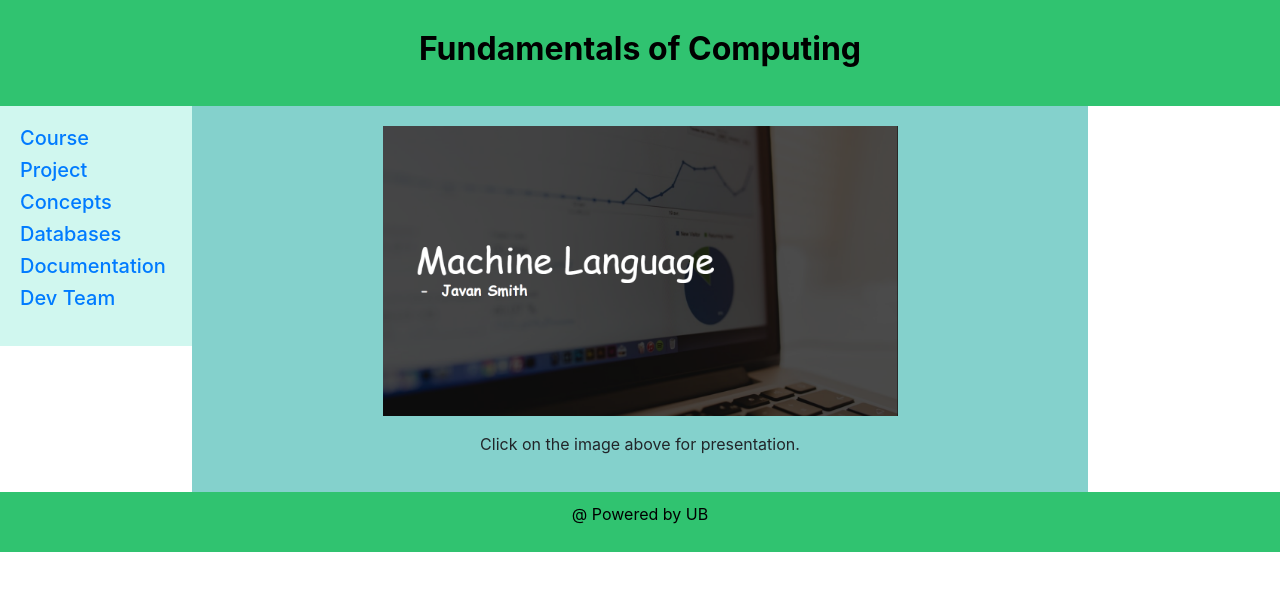
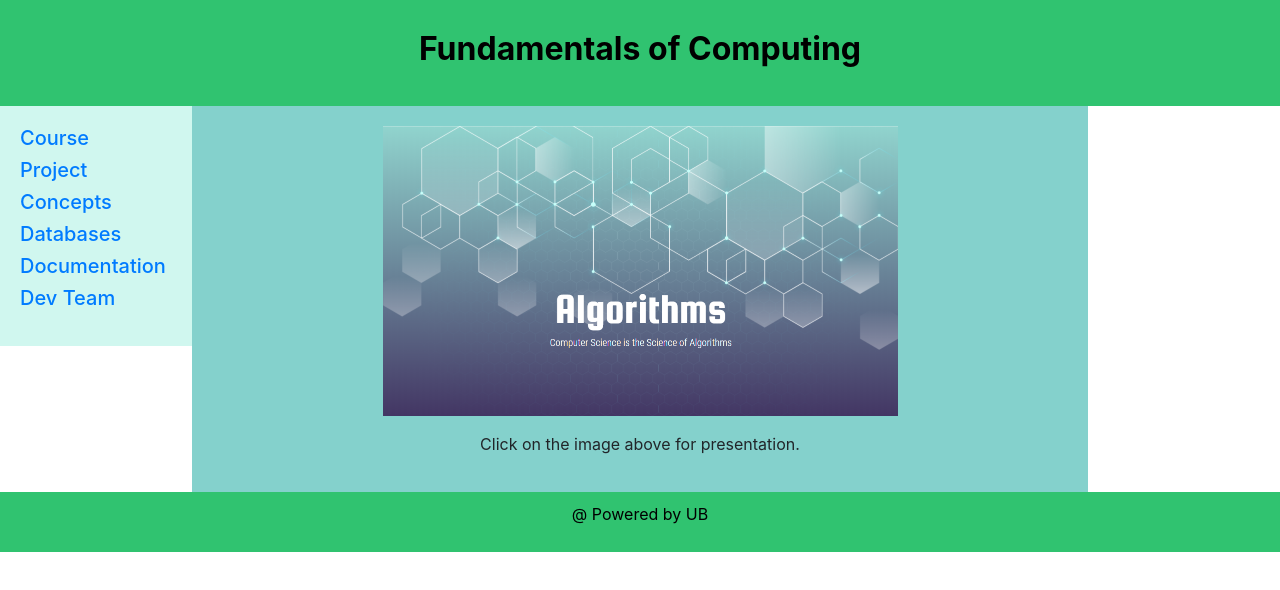
Before and after one commit to javansmith999/FoC---final-project-minimum, a plain HTML site: page concepts.html in a window 1280 px wide. Drawn offline with nearby package versions, Linux system fonts and the light colour scheme.

Commit message:
Add files via upload

```diff
--- a/concepts.html
+++ b/concepts.html
@@ -30,7 +30,7 @@
   <article>
 
 
-  <center> <a href="https://drive.google.com/file/d/1ewPcUd6fCEOYUT4I6_lgw_gnIOMWAPzk/view?usp=sharing"><img src="conce.PNG" alt="conce" width="515" height="290" ></a>
+  <center> <a href="https://drive.google.com/file/d/1ewPcUd6fCEOYUT4I6_lgw_gnIOMWAPzk/view?usp=sharing"><img src="concepts.PNG" alt="concepts" width="515" height="290" ></a>
    <p></p>
 
     <p>Click on the image above for presentation.</p></center>
```
Also changed, not shown: concepts.PNG (added).
